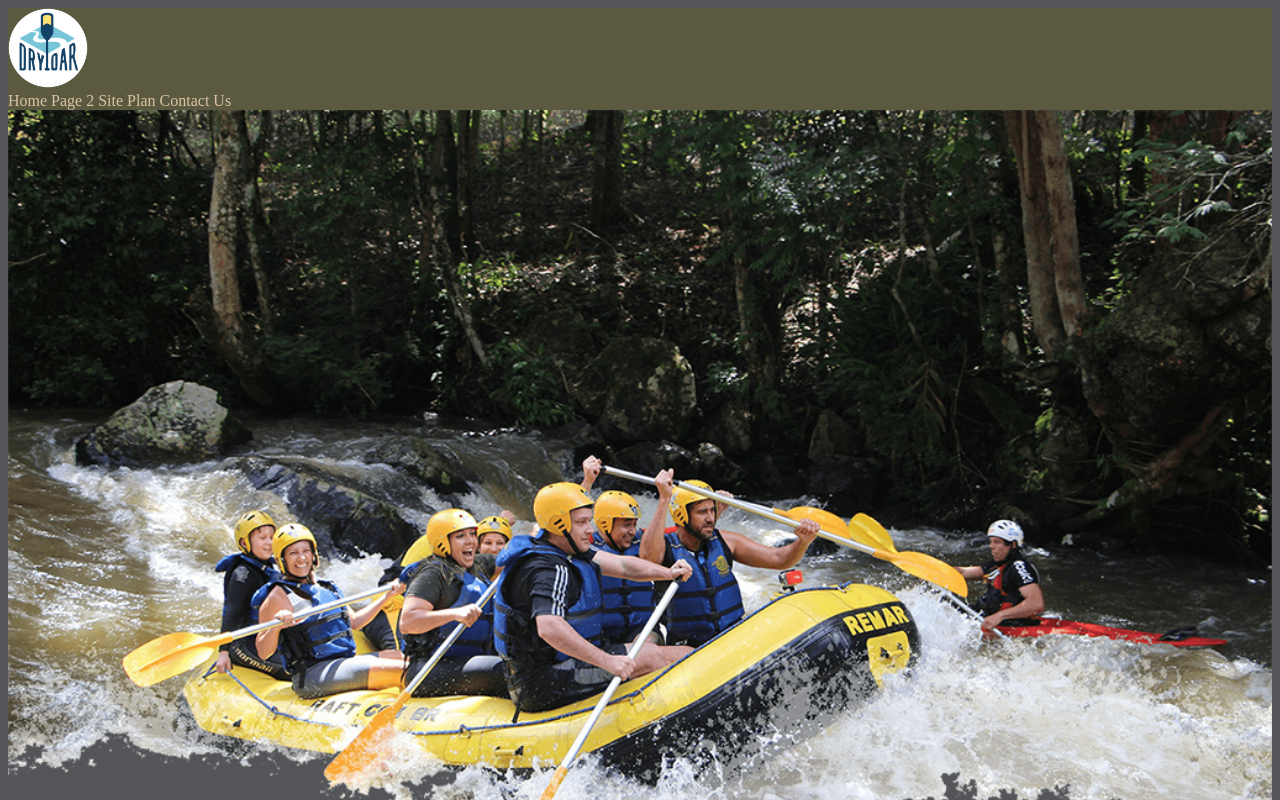
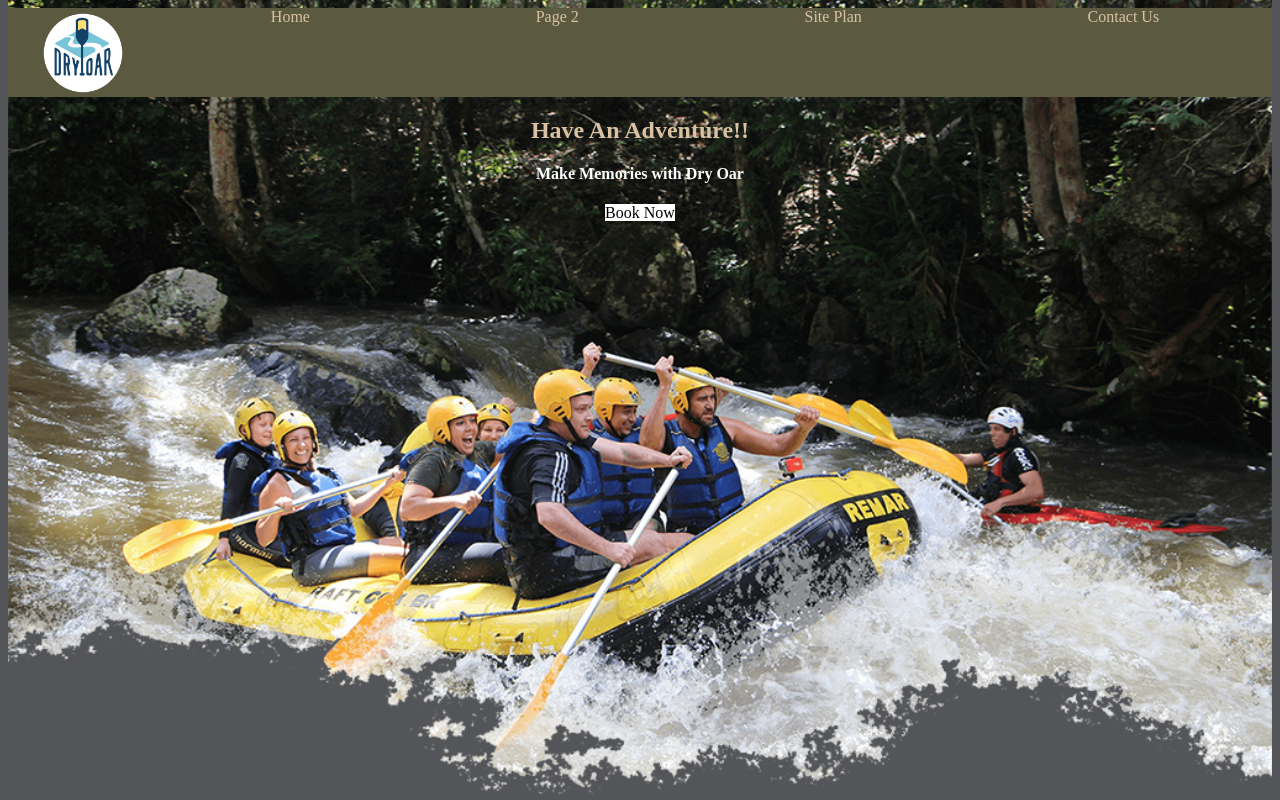
Before and after one commit to stu-nicson/wdd130, a plain HTML site: page wwr/index.html in a window 1280 px wide. Shown: the top 800 px of the page. Drawn offline with Linux system fonts and the light colour scheme.

Commit message:
WWR Index updated

```diff
--- a/wwr/styles/styles.css
+++ b/wwr/styles/styles.css
@@ -2,12 +2,43 @@ body {
     background-color: #545558;
 }
 header{
+    display: grid;
+    grid-template-columns: 150px auto;
     background-color: #5B5A41;
 }
+
+#logo_link {
+    padding-top: 5px;
+    justify-self: center;
+    align-self: center;
+}
+
 #content {
     max-width: 1600px;
     margin: 0 auto;
 
+}
+
+#hero {
+    display: grid;
+    grid-template-columns: 1fr 3fr 1fr;
+    margin-top: -100px;
+}
+
+#hero-box {
+    grid-column: 1/4;
+    grid-row: 1/3;
+    z-index: -1;
+}
+
+#hero-msg {
+    grid-column: 2/3;
+    grid-row: 1/2;
+    margin-top: 100px;
+}
+
+#hero-msg h4 {
+    color: white;
 }
 
 #hero-img {
@@ -20,6 +51,12 @@ header{
 .icon {
     width: 80px;
 }
+
+nav {
+    display: flex;
+    justify-content: space-around;
+}
+
 nav a {
     text-align: center;
     color: #d9c2a3;
```
Also changed, not shown: Practice/halloween/index.html (line endings or trailing spaces).
